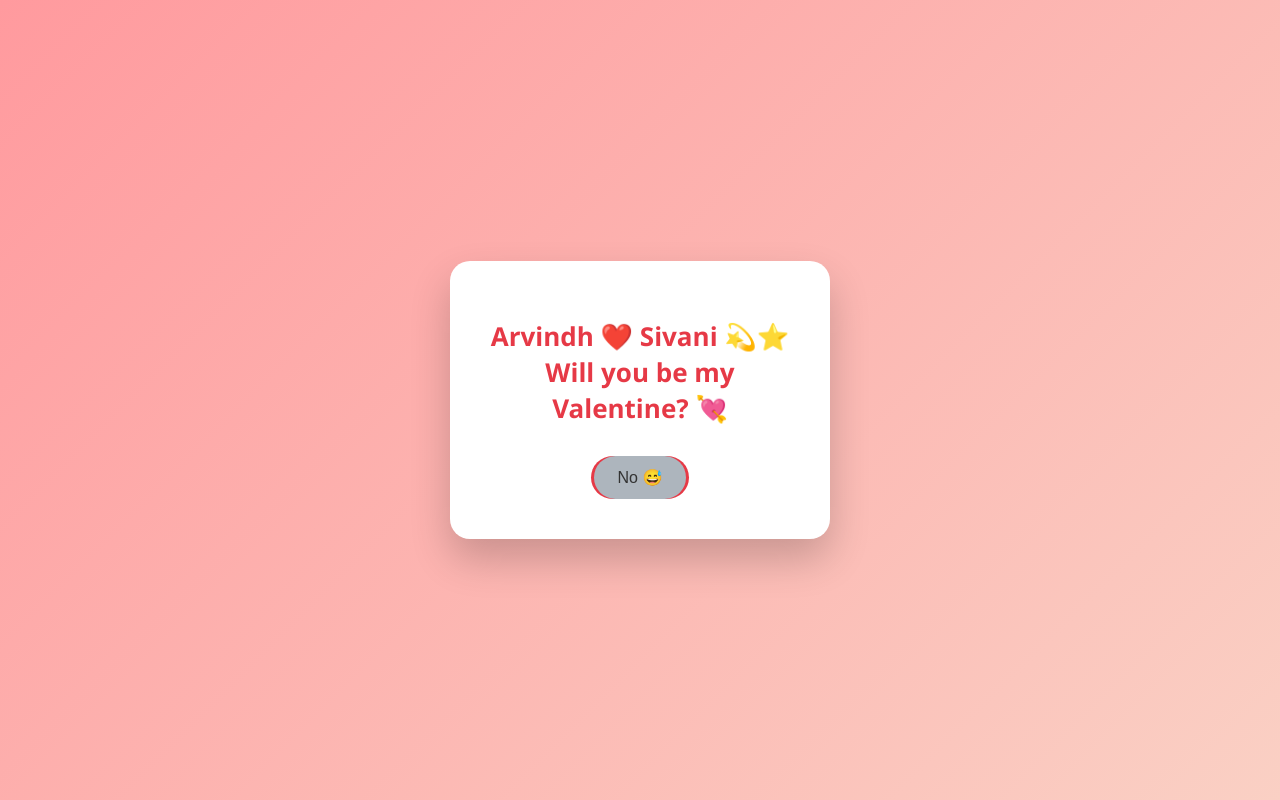
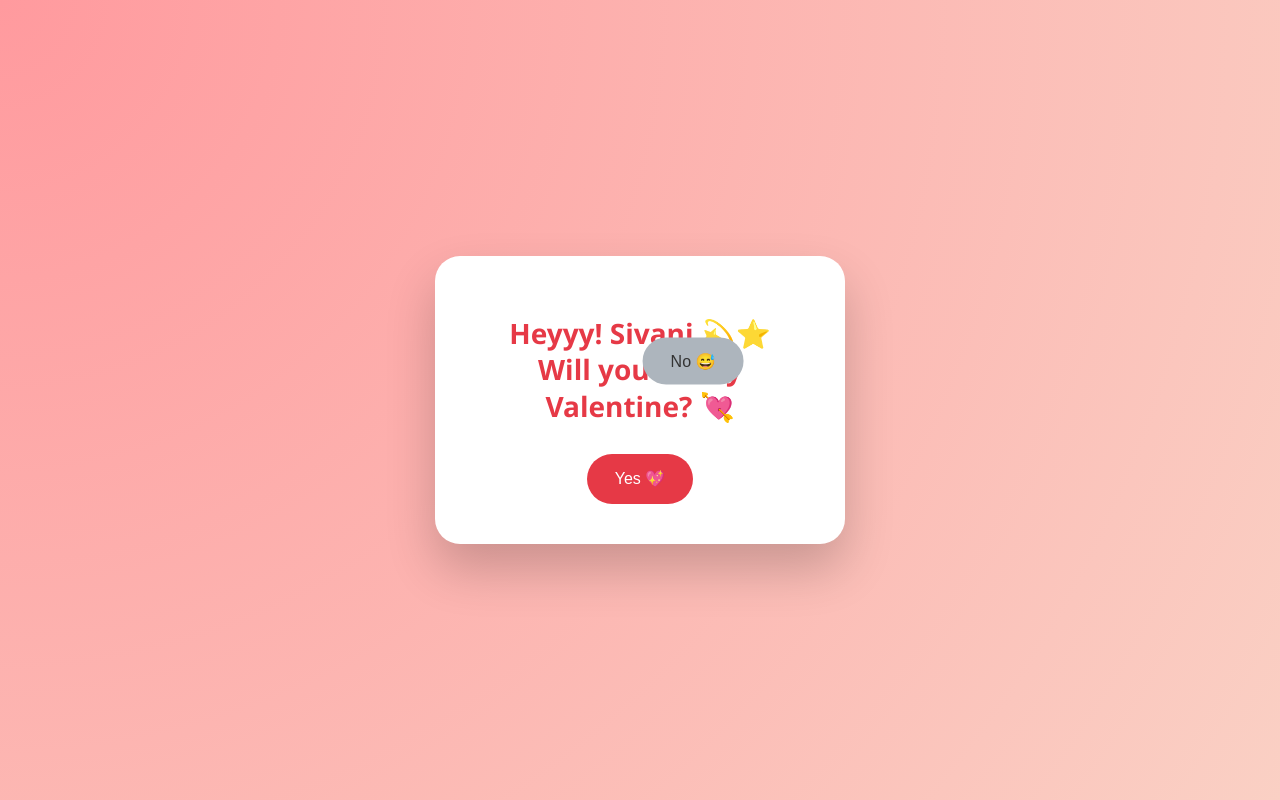
Before and after one commit to arvindhsankar-alt/Valentine, a plain HTML site: page index.html in a window 1280 px wide. Drawn offline with Linux system fonts and the light colour scheme.

Commit message:
index.html

```diff
--- a/index.html
+++ b/index.html
@@ -11,39 +11,48 @@
       display: flex;
       justify-content: center;
       align-items: center;
-      background: linear-gradient(135deg, #ff9a9e, #fad0c4);
+      background: radial-gradient(circle at top left, #ff9a9e, #fad0c4);
       font-family: 'Segoe UI', Tahoma, Geneva, Verdana, sans-serif;
+      overflow: hidden;
+      position: relative;
     }
 
     .card {
       background: #fff;
       padding: 40px 30px;
-      border-radius: 20px;
+      border-radius: 25px;
       text-align: center;
-      box-shadow: 0 20px 40px rgba(0, 0, 0, 0.2);
-      max-width: 320px;
+      box-shadow: 0 25px 50px rgba(0, 0, 0, 0.2);
+      max-width: 350px;
       width: 100%;
+      position: relative;
+      z-index: 1;
     }
 
     h1 {
       color: #e63946;
       margin-bottom: 30px;
-      font-size: 26px;
+      font-size: 28px;
+      line-height: 1.3;
     }
 
     .buttons {
       display: flex;
-      justify-content: center;
-      gap: 20px;
+      justify-content: space-around;
+      margin-top: 20px;
+      position: relative;
+      height: 50px;
     }
 
     button {
-      padding: 12px 24px;
+      padding: 14px 28px;
       font-size: 16px;
       border: none;
       border-radius: 30px;
       cursor: pointer;
-      transition: transform 0.2s ease, box-shadow 0.2s ease;
+      transition: transform 0.05s ease, box-shadow 0.05s ease;
+      position: relative;
+      z-index: 2;
     }
 
     .yes {
@@ -54,12 +63,11 @@
     .no {
       background: #adb5bd;
       color: #333;
-      position: absolute;
-    }
-
-    button:hover {
-      transform: translateY(-2px);
-      box-shadow: 0 8px 16px rgba(0, 0, 0, 0.2);
+      position: fixed; /* ensure it moves freely */
+      top: 50%;
+      left: 50%;
+      transform: translate(-50%, -50%);
+      z-index: 10;
     }
 
     .message {
@@ -67,41 +75,74 @@
       font-size: 18px;
       color: #2a9d8f;
       display: none;
+      z-index: 5;
+    }
+
+    .floating {
+      position: absolute;
+      font-size: 24px;
+      user-select: none;
+      pointer-events: none;
+      animation: float 3s linear infinite;
+      z-index: 5;
+    }
+
+    .heart { color: #e63946; }
+    .star { color: #f4d03f; }
+
+    @keyframes float {
+      0% { transform: translateY(0) scale(1); opacity: 1; }
+      100% { transform: translateY(-200px) scale(1.5); opacity: 0; }
     }
   </style>
 </head>
 <body>
-  <div class="card">
-    <h1>Arvindh ❤️ Sivani 💫⭐<br/>Will you be my Valentine? 💘</h1>
+  <div class="card" id="card">
+    <h1>Heyyy! Sivani 💫⭐<br/>Will you be my Valentine? 💘</h1>
     <div class="buttons">
       <button class="yes" onclick="sayYes()">Yes 💖</button>
-      <button class="no" onmouseover="moveNo()" ontouchstart="moveNo()" onclick="moveNo()">No 😅</button>
     </div>
-    <div class="message" id="message">Forever us 💕<br/>Arvindh ❤️ Sivani 🌹✨</div>
+    <button class="no" id="noBtn">No 😅</button>
+    <div class="message" id="message">Yay! 💕 I knew it, Siv ❤️⭐! Love you 3000, Arvindh 🌹</div>
   </div>
 
   <script>
     function sayYes() {
       document.getElementById('message').style.display = 'block';
+      createFloating(15, 'heart');
+      createFloating(10, 'star');
     }
 
+    const noBtn = document.getElementById('noBtn');
+
     function moveNo() {
-      const btn = document.querySelector('.no');
-      const card = document.querySelector('.card');
-
-      const cardRect = card.getBoundingClientRect();
-      const btnRect = btn.getBoundingClientRect();
-
-      const maxX = cardRect.width - btnRect.width;
-      const maxY = cardRect.height - btnRect.height;
-
+      const btnWidth = noBtn.offsetWidth;
+      const btnHeight = noBtn.offsetHeight;
+      const maxX = window.innerWidth - btnWidth;
+      const maxY = window.innerHeight - btnHeight;
       const x = Math.random() * maxX;
       const y = Math.random() * maxY;
+      noBtn.style.left = x + 'px';
+      noBtn.style.top = y + 'px';
+    }
 
-      btn.style.left = x + 'px';
-      btn.style.top = y + 'px';
-    }px, ${y}px)`;
-    }px, ${y}px)`;
+    // Trigger move on hover (desktop) and touch (mobile)
+    noBtn.addEventListener('mouseover', moveNo);
+    noBtn.addEventListener('touchstart', function(e){ e.preventDefault(); moveNo(); });
+
+    // Initialize position
+    window.addEventListener('load', moveNo);
+
+    function createFloating(count, type) {
+      for(let i=0; i<count; i++){
+        const elem = document.createElement('div');
+        elem.classList.add('floating', type);
+        elem.style.left = Math.random() * window.innerWidth + 'px';
+        elem.style.animationDuration = (1 + Math.random()*2) + 's';
+        elem.innerText = type==='heart' ? '❤️' : '⭐';
+        document.body.appendChild(elem);
+        setTimeout(() => elem.remove(), 3000);
+      }
     }
   </script>
 </body>
```
